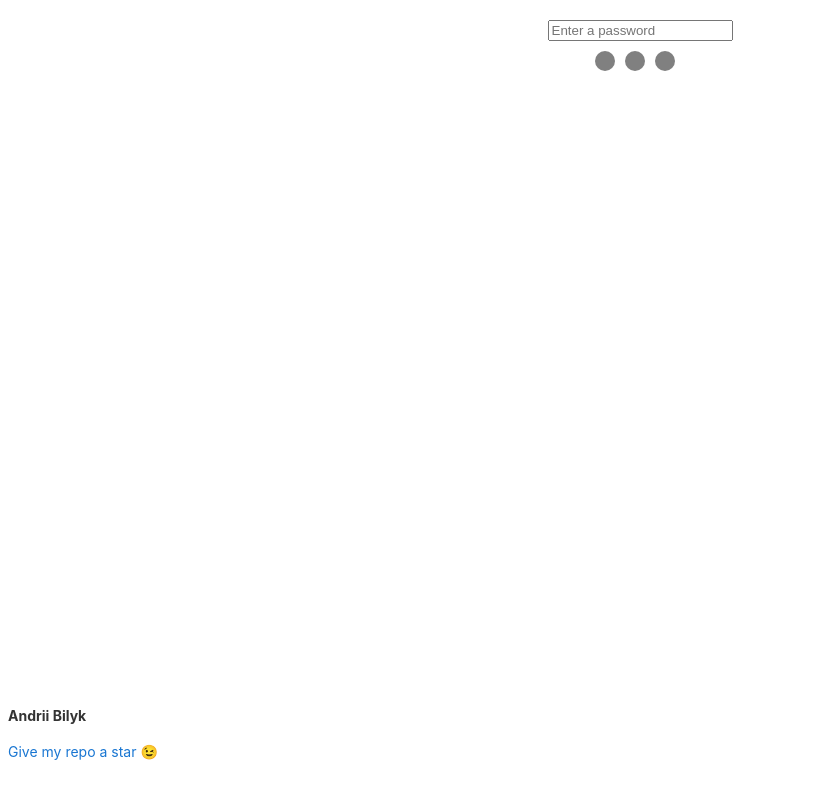
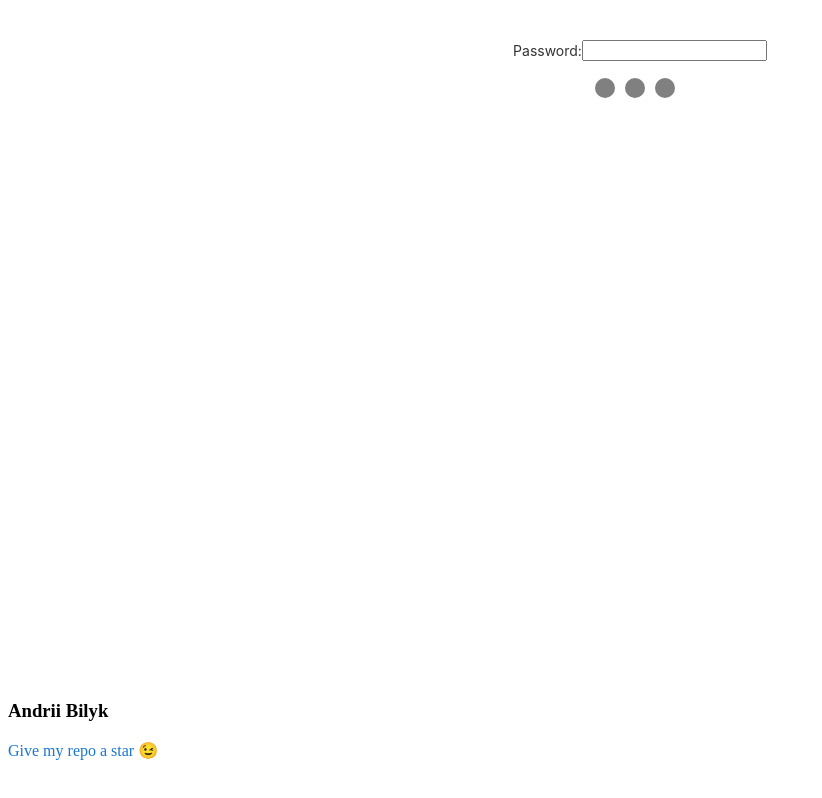
Before and after one commit to xmdn/TestTask, an Angular app: page / in a window 1280 px wide. Shown: the whole page, without its empty margins (0-822 px from the left). Built offline with nearby package versions, Linux system fonts and the light colour scheme.

Commit message:
new Validation
changes

```diff
--- a/angular.json
+++ b/angular.json
@@ -94,5 +94,8 @@
         }
       }
     }
+  },
+  "cli": {
+    "analytics": false
   }
 }
--- a/src/app/app.component.css
+++ b/src/app/app.component.css
@@ -0,0 +1,14 @@
+.footer {
+    position: absolute;
+    bottom: 5%;
+}
+a,
+a:visited,
+a:hover {
+  color: #1976d2;
+  text-decoration: none;
+}
+
+a:hover {
+  color: #125699;
+}
--- a/src/app/app.component.html
+++ b/src/app/app.component.html
@@ -1,65 +1,8 @@
-<style>
-  :host {
-    font-family: -apple-system, BlinkMacSystemFont, "Segoe UI", Roboto, Helvetica, Arial, sans-serif, "Apple Color Emoji", "Segoe UI Emoji", "Segoe UI Symbol";
-    font-size: 14px;
-    color: #333;
-    box-sizing: border-box;
-    -webkit-font-smoothing: antialiased;
-    -moz-osx-font-smoothing: grayscale;
-  }
-  .gitrepo {
-    position: absolute;
-    bottom: 5%;
-  }
-  a,
-  a:visited,
-  a:hover {
-    color: #1976d2;
-    text-decoration: none;
-  }
-
-  a:hover {
-    color: #125699;
-  }
-
-  .main {
-    margin-top: 20px;
-    display: flex;
-    justify-content: center;
-    align-items: center;
-  }
-
-  .indicator {
-    color: #888888;
-    width: 20px;
-    height: 20px;
-    border-radius: 50%;
-    margin-right: 10px;
-  }
-
-  .container {
-    position: absolute;
-    margin-top: 60px;
-    display: flex;
-  }
-
-</style>
-
-<div>
-  <div class="main">
-    <input type="text" [(ngModel)]="inputValue" (input)="handleInputChange()" placeholder="Enter a password" />
-    <div class="container">
-      <div class="indicator" [ngStyle]="{ 'background-color': firstColor }"></div>
-      <div class="indicator" [ngStyle]="{ 'background-color': secondColor }"></div>
-      <div class="indicator" [ngStyle]="{ 'background-color': thirdColor }"></div>
-    </div>
-  </div>
-  <footer>
+  <app-validator-form></app-validator-form>
+  <footer class="footer">
    <div class="gitrepo">
-                       <h4>Andrii Bilyk</h4>
+                       <h3>Andrii Bilyk</h3>
       <a href="https://github.com/xmdn/TestTask" target="_blank" rel="noopener"> Give my repo a star 😉
       </a>
   </div>
   </footer>
-
-</div>
--- a/src/app/app.component.ts
+++ b/src/app/app.component.ts
@@ -6,71 +6,5 @@ import { Component } from '@angular/core';
   styleUrls: ['./app.component.css']
 })
 export class AppComponent {
-  inputValue = '';
-  firstColor = 'grey';
-  secondColor = 'grey';
-  thirdColor = 'grey';
-  handleInputChange(): void {
-    this.setDefaultColor();
-    if (this.inputValue.length > 8) {
-      if (this.hard()) {
-        this.setColorStrong();  //Strong Password
-      } else if (this.medium()) {
-        this.setColorMedium();  //Medium Password
-      } else {
-        this.setColorHard(); //Weak Password
-      }
-    } else if (this.inputValue.length > 0) {
-      this.setColorUnderWeak();
-    }
-  }
-
-
-  setDefaultColor(): void {
-    this.firstColor= 'gray';
-    this.secondColor = 'gray';
-    this.thirdColor = 'gray';
-  }
-  setColorUnderWeak(): void {
-    this.firstColor = 'red';
-    this.secondColor = 'red';
-    this.thirdColor = 'red';
-  }
-  setColorStrong(): void {
-    this.firstColor = 'green';
-    this.secondColor = 'green';
-    this.thirdColor = 'green';
-  }
-
-  setColorMedium(): void {
-    this.firstColor = 'yellow';
-    this.secondColor = 'yellow';
-    this.thirdColor = 'gray';
-  }
-
-  setColorHard(): void {
-    this.firstColor = 'red';
-    this.secondColor = 'gray';
-    this.thirdColor = 'gray';
-  }
-  medium(): boolean {
-    return this.hasLetters() && this.hasSymbols() ||
-    this.hasLetters() && this.hasDigits() ||
-    this.hasDigits() && this.hasSymbols()
-  }
-  hard(): boolean {
-    return this.hasSymbols() &&
-    this.hasDigits() &&
-    this.hasLetters()
-  }
-
-  hasSymbols(): boolean  {
-    return /[!@#$%^&*(),.?":{}|<>]/.test(this.inputValue)
-  }
-  hasDigits(): boolean {
-    return /[0-9]/.test(this.inputValue)
-  }
-  hasLetters(): boolean {
-    return /[a-zA-Z]/.test(this.inputValue)
-  }
+  title = 'app';
 }
--- a/src/app/app.module.ts
+++ b/src/app/app.module.ts
@@ -1,12 +1,15 @@
 import { NgModule } from '@angular/core';
 import { FormsModule } from '@angular/forms';
+
 import { BrowserModule } from '@angular/platform-browser';
 
 import { AppComponent } from './app.component';
+import { ValidationPasswordFormComponent } from './validator-form/validator-form.component';
 
 @NgModule({
   declarations: [
-    AppComponent
+    AppComponent,
+    ValidationPasswordFormComponent
   ],
   imports: [
     BrowserModule,
--- /dev/null
+++ b/src/app/validator-form/validator-form.component.css
@@ -0,0 +1,28 @@
+:host {
+    font-family: -apple-system, BlinkMacSystemFont, "Segoe UI", Roboto, Helvetica, Arial, sans-serif, "Apple Color Emoji", "Segoe UI Emoji", "Segoe UI Symbol";
+    font-size: 14px;
+    color: #333;
+    box-sizing: border-box;
+    -webkit-font-smoothing: antialiased;
+    -moz-osx-font-smoothing: grayscale;
+  }
+
+.pass-strength {
+    display: flex;
+    position: absolute;
+    margin-top: 75px;
+    display: flex;
+}
+.indicator {
+    color: #888888;
+    width: 20px;
+    height: 20px;
+    border-radius: 50%;
+    margin-right: 10px;
+}
+.main {
+    margin-top: 40px;
+    display: flex;
+    justify-content: center;
+    align-items: center;
+}
--- /dev/null
+++ b/src/app/validator-form/validator-form.component.html
@@ -0,0 +1,9 @@
+<form class="main">
+    <label for="passwordValue">Password: </label>
+    <input type="text"  id="password" name="password" [(ngModel)]="passwordValue" (input)="passwordValidation()">
+    <div class="pass-strength">
+        <div class="indicator weak" [ngStyle]="{'background-color': first}"></div>
+        <div class="indicator medium" [ngStyle]="{'background-color': second}"></div>
+        <div class="indicator strong" [ngStyle]="{'background-color': third}"></div>
+    </div>
+</form>
--- /dev/null
+++ b/src/app/validator-form/validator-form.component.ts
@@ -0,0 +1,116 @@
+import { Component, forwardRef } from '@angular/core';
+import { ControlValueAccessor, NG_VALUE_ACCESSOR } from '@angular/forms';
+
+@Component({
+    selector: 'app-validator-form',
+    templateUrl: './validator-form.component.html',
+    styleUrls: ['./validator-form.component.css'],
+    providers: [
+        {
+          provide: NG_VALUE_ACCESSOR,
+          useExisting: forwardRef(() => ValidationPasswordFormComponent),
+          multi: true
+        }
+      ]
+    })
+
+export class ValidationPasswordFormComponent implements ControlValueAccessor {
+
+    passwordValue: string = '';
+
+    isWeak: boolean = false;
+    isMedium: boolean = false;
+    isStrong: boolean = false;
+
+    first: string = 'gray';
+    second: string = 'gray';
+    third: string = 'gray';
+
+    onChange = (_: any) => {};
+    onTouched = () => {};
+
+    writeValue(value: string): void {
+        this.passwordValue = value;
+        this.passwordValidation();
+    }
+
+    registerOnChange(fn: any): void {
+        this.onChange = fn;
+      }
+
+    registerOnTouched(fn: any): void {
+      this.onTouched = fn;
+    }
+
+    passwordValidation() {
+
+        // Variables of validation based on complexity
+        const hasLetters = /[a-zA-Z]/.test(this.passwordValue);
+        const hasNumbers = /\d/.test(this.passwordValue);
+        const hasSymbols = /[!@#$%^&*()_+\-=\[\]{};':"\\|,.<>\/?]/.test(this.passwordValue);
+
+        // Logical variables for current state of passwordValue
+        const isBlank = this.passwordValue.length === 0;
+        const isNotZero = this.passwordValue.length !== 0;
+        const isLess8chars = this.passwordValue.length < 8;
+
+        // ComplexityLevel
+        const complexityLevel = (hasLetters ? 1 : 0) + (hasNumbers ? 1 : 0) + (hasSymbols ? 1 : 0);
+
+        if (isBlank) {
+
+          this.first = 'gray';
+          this.second = 'gray';
+          this.third = 'gray';
+          this.onChange('');
+
+          return;
+        } else if (isLess8chars && isNotZero){
+
+          this.first = 'red';
+          this.second = 'red';
+          this.third = 'red';
+          this.onChange('');
+
+          return;
+        } else {
+
+          // Recieving numbers for level strength estimating
+          switch (complexityLevel) {
+
+            // Weak level
+            case 1:
+
+              this.first = 'red';
+              this.second = 'gray';
+              this.third = 'gray';
+              this.onChange(this.passwordValue);
+              return;
+
+            // Medium level
+            case 2:
+
+              this.first = 'yellow';
+              this.second = 'yellow';
+              this.third = 'gray';
+              this.onChange(this.passwordValue);
+              return;
+
+            // Strong level
+            case 3:
+
+              this.first = 'green';
+              this.second = 'green';
+              this.third = 'green';
+              this.onChange(this.passwordValue);
+              return;
+          }
+        }
+
+      }
+      // On every change calling function
+      onPasswordChange(event: any) {
+        this.passwordValue = event.target.value;
+        this.passwordValidation();
+      }
+}
```
Also changed, not shown: 1 other file (tests, documents, lock files or other folders).
